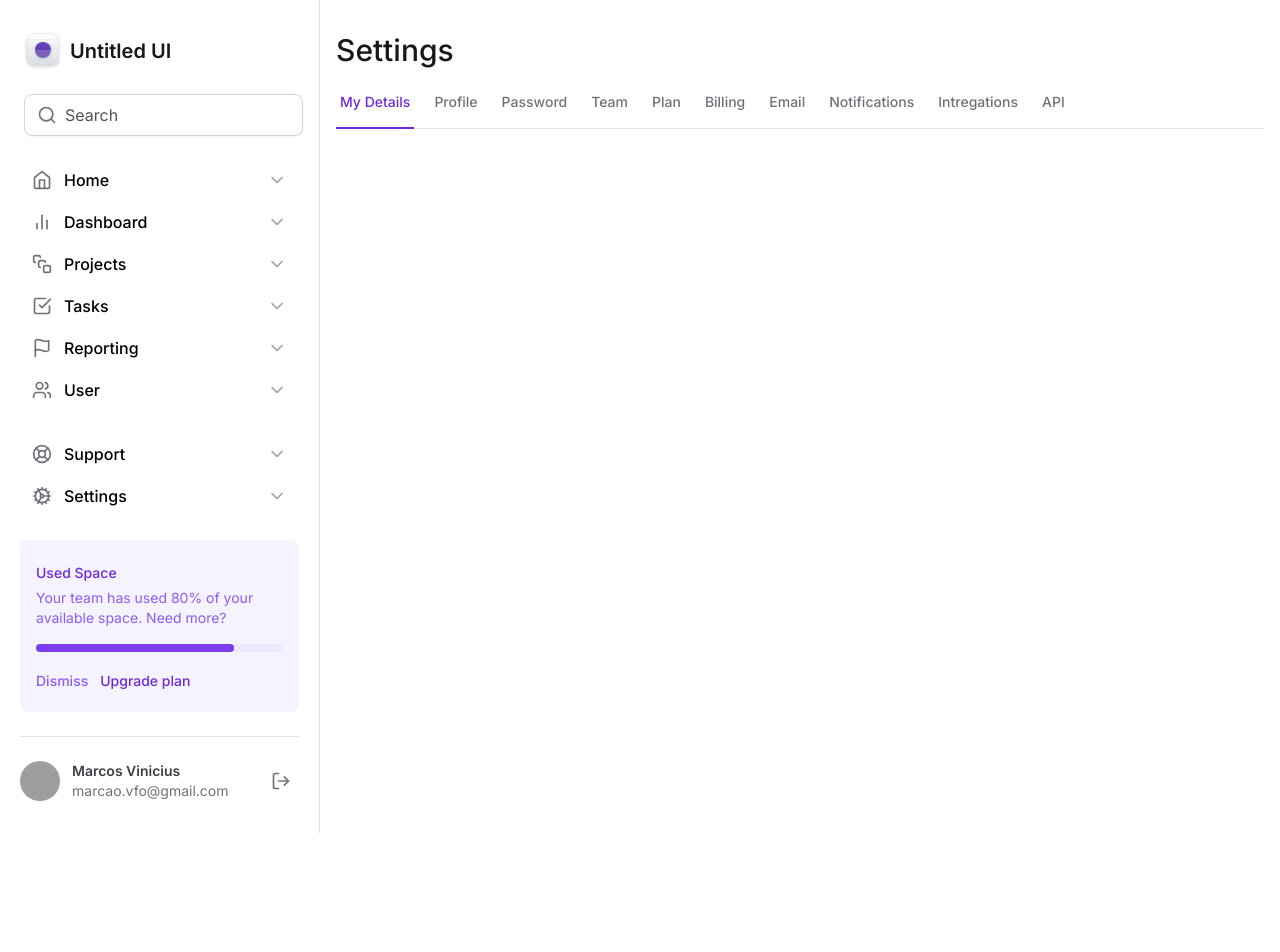
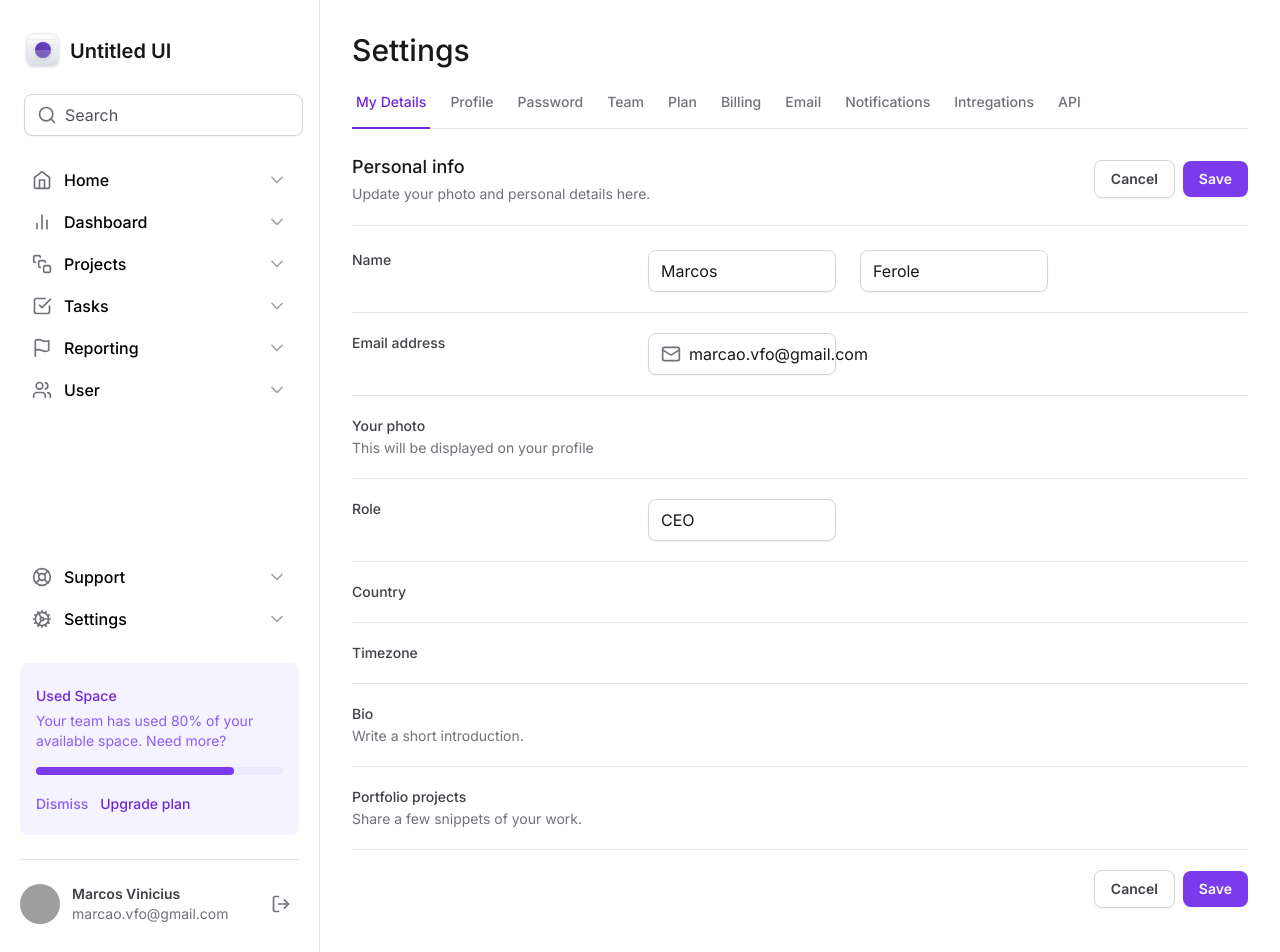
Before and after one commit to m4rcaoferole/mastery-tailwind, a Next.js app: page / in a window 1280 px wide. Shown: the top 952 px of the page. Before the commit the page ends 833 px from the top, so only its background shows below. Built offline with nearby package versions, Linux system fonts and the light colour scheme; grey boxes are pictures that could not be loaded.

Commit message:
correct identy file and structuring form

```diff
--- a/src/app/layout.tsx
+++ b/src/app/layout.tsx
@@ -20,7 +20,7 @@
       <body className={inter.className}>
         <div className="grid min-h-screen grid-cols-app">
           <Sidebar />
-          <main className="px-4 pb-12 pt-8">{children}</main>
+          <main className="px-8 pb-12 pt-8">{children}</main>
         </div>
       </body>
     </html>
--- a/src/app/page.tsx
+++ b/src/app/page.tsx
@@ -1,4 +1,6 @@
 import { SettingsTabs } from '@/components/SettingsTabs'
+import * as Input from '@/components/Input'
+import { Mail } from 'lucide-react'
 
 export default function Home() {
   return (
@@ -6,6 +8,159 @@
       <h1 className="text-3xl font-medium text-zinc-900">Settings</h1>
 
       <SettingsTabs />
+
+      <div className="mt-6 flex flex-col">
+        <div className="flex items-center justify-between border-b border-zinc-200 pb-5">
+          <div className="space-y-1">
+            <h2 className="text-lg font-medium text-zinc-900">Personal info</h2>
+            <span className="text-sm text-zinc-500">
+              Update your photo and personal details here.
+            </span>
+          </div>
+          <div className="flex items-center gap-2">
+            <button
+              type="button"
+              className="rounded-lg border border-zinc-300 px-4 py-2 text-sm font-semibold text-zinc-700 shadow-sm hover:bg-zinc-50"
+            >
+              Cancel
+            </button>
+            <button
+              type="submit"
+              form="settings"
+              className="rounded-lg bg-violet-600 px-4 py-2 text-sm font-semibold text-white shadow-sm hover:bg-violet-700"
+            >
+              Save
+            </button>
+          </div>
+        </div>
+
+        <form
+          id="settings"
+          className="mt-6 flex w-full flex-col gap-5 divide-y divide-zinc-200"
+        >
+          <div className="grid-cols-form grid gap-3">
+            <label
+              htmlFor="firstName"
+              className="text-sm font-medium text-zinc-700"
+            >
+              Name
+            </label>
+            <div className="grid grid-cols-2 gap-6">
+              <Input.Root>
+                <Input.Control id="firstName" defaultValue="Marcos" />
+              </Input.Root>
+
+              <Input.Root>
+                <Input.Control defaultValue="Ferole" />
+              </Input.Root>
+            </div>
+          </div>
+
+          <div className="grid-cols-form grid gap-3 pt-5">
+            <label
+              htmlFor="email"
+              className="text-sm font-medium text-zinc-700"
+            >
+              Email address
+            </label>
+            <div className="grid grid-cols-2 gap-6">
+              <Input.Root>
+                <Input.Prefix>
+                  <Mail className="size-5 text-zinc-500" />
+                </Input.Prefix>
+                <Input.Control
+                  id="email"
+                  type="email"
+                  defaultValue="marcao.vfo@gmail.com"
+                />
+              </Input.Root>
+            </div>
+          </div>
+
+          <div className="grid-cols-form grid gap-3 pt-5">
+            <label
+              htmlFor="photo"
+              className="text-sm font-medium text-zinc-700"
+            >
+              Your photo
+              <span className="mt-0.5 block text-sm font-normal text-zinc-500">
+                This will be displayed on your profile
+              </span>
+            </label>
+          </div>
+
+          <div className="grid-cols-form grid gap-3 pt-5">
+            <label htmlFor="Role" className="text-sm font-medium text-zinc-700">
+              Role
+            </label>
+            <div className="grid grid-cols-2 gap-6">
+              <Input.Root>
+                <Input.Control id="Role" defaultValue="CEO" />
+              </Input.Root>
+            </div>
+          </div>
+
+          <div className="grid-cols-form grid gap-3 pt-5">
+            <label
+              htmlFor="country"
+              className="text-sm font-medium text-zinc-700"
+            >
+              Country
+            </label>
+            <div className="grid grid-cols-2 gap-6">
+              <div></div>
+            </div>
+          </div>
+
+          <div className="grid-cols-form grid gap-3 pt-5">
+            <label
+              htmlFor="timezone"
+              className="text-sm font-medium text-zinc-700"
+            >
+              Timezone
+            </label>
+            <div className="grid grid-cols-2 gap-6">
+              <div></div>
+            </div>
+          </div>
+
+          <div className="grid-cols-form grid gap-3 pt-5">
+            <label htmlFor="bio" className="text-sm font-medium text-zinc-700">
+              Bio
+              <span className="mt-0.5 block text-sm font-normal text-zinc-500">
+                Write a short introduction.
+              </span>
+            </label>
+          </div>
+
+          <div className="grid-cols-form grid gap-3 pt-5">
+            <label
+              htmlFor="projects"
+              className="text-sm font-medium text-zinc-700"
+            >
+              Portfolio projects
+              <span className="mt-0.5 block text-sm font-normal text-zinc-500">
+                Share a few snippets of your work.
+              </span>
+            </label>
+          </div>
+
+          <div className="flex items-center justify-end gap-2 pt-5">
+            <button
+              type="button"
+              className="rounded-lg border border-zinc-300 px-4 py-2 text-sm font-semibold text-zinc-700 shadow-sm hover:bg-zinc-50"
+            >
+              Cancel
+            </button>
+            <button
+              type="submit"
+              className="rounded-lg bg-violet-600 px-4 py-2 text-sm font-semibold text-white shadow-sm hover:bg-violet-700"
+            >
+              Save
+            </button>
+          </div>
+        </form>
+      </div>
     </>
   )
 }
--- a/src/components/Sidebar/Profile.tsx
+++ b/src/components/Sidebar/Profile.tsx
@@ -2,7 +2,7 @@
 
 export function Profile() {
   return (
-    <div className="grid-cols-profile grid items-center gap-3">
+    <div className="grid grid-cols-profile items-center gap-3">
       <img
         src="https://github.com/m4rcaoferole.png"
         className="h-10 w-10 rounded-full"
--- a/src/components/Sidebar/index.tsx
+++ b/src/components/Sidebar/index.tsx
@@ -13,7 +13,7 @@
 import { NavItem } from './NavItem'
 import { UsedSpaceWidget } from './UsedSpaceWidget'
 import { Profile } from './Profile'
-import * as Input from '..'
+import * as Input from '../Input'
 
 export function Sidebar() {
   return (
--- a/tailwind.config.ts
+++ b/tailwind.config.ts
@@ -7,12 +7,14 @@
       gridTemplateColumns: {
         app: 'minmax(18rem, 20rem) 1fr',
         profile: 'max-content 1fr max-content',
+        form: 'minmax(7.5rem, 17.5rem) minmax(25rem, 1fr) minmax(0, 15rem)',
       },
-      colors: {
-        colorTest: '#8257e6',
+      maxWidth: {
+        app: '700px',
       },
     },
   },
   plugins: [],
 }
+
 export default config
```
Also changed, not shown: src/components/Input.tsx (renamed from src/components/index.tsx).
